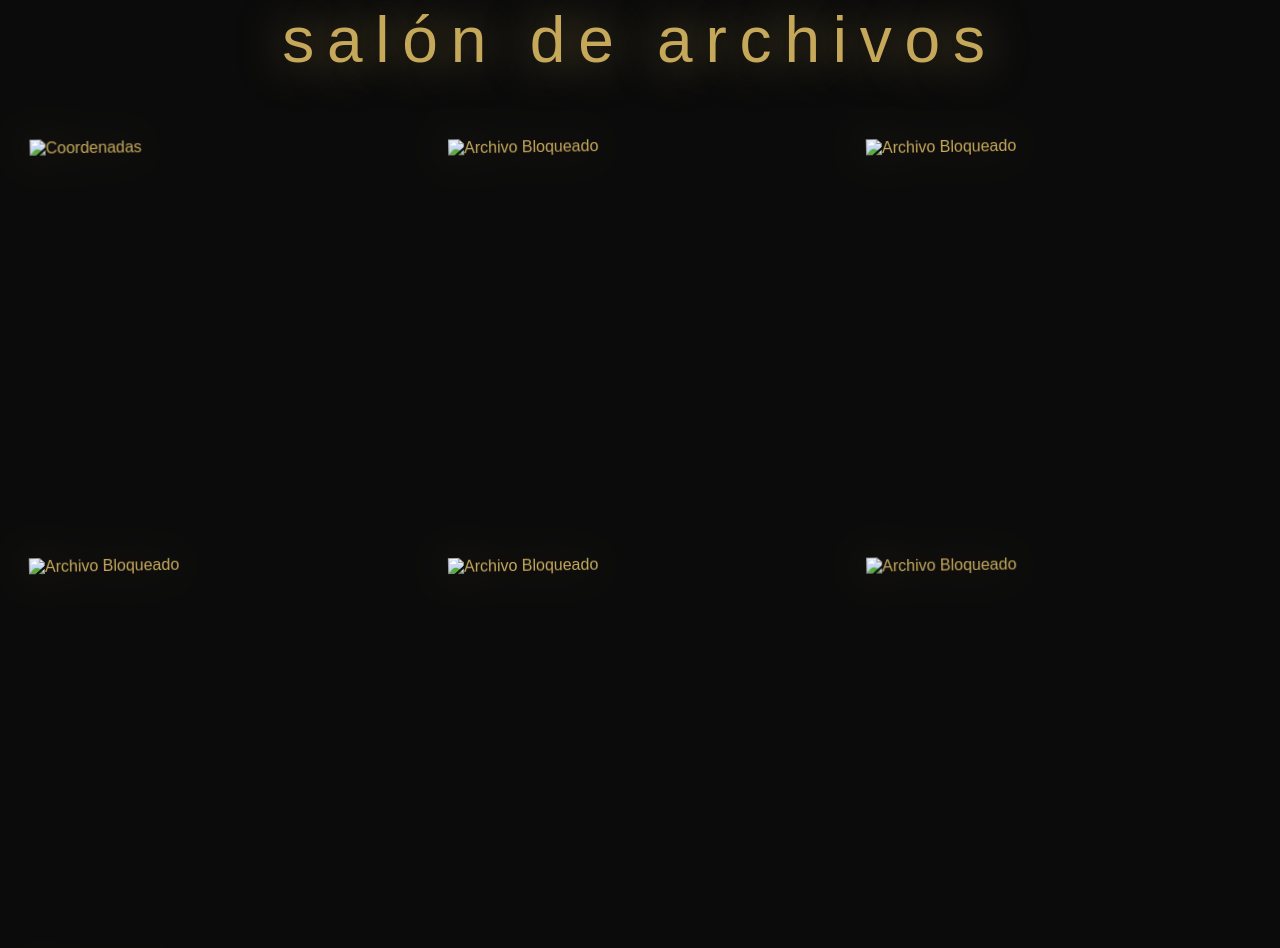
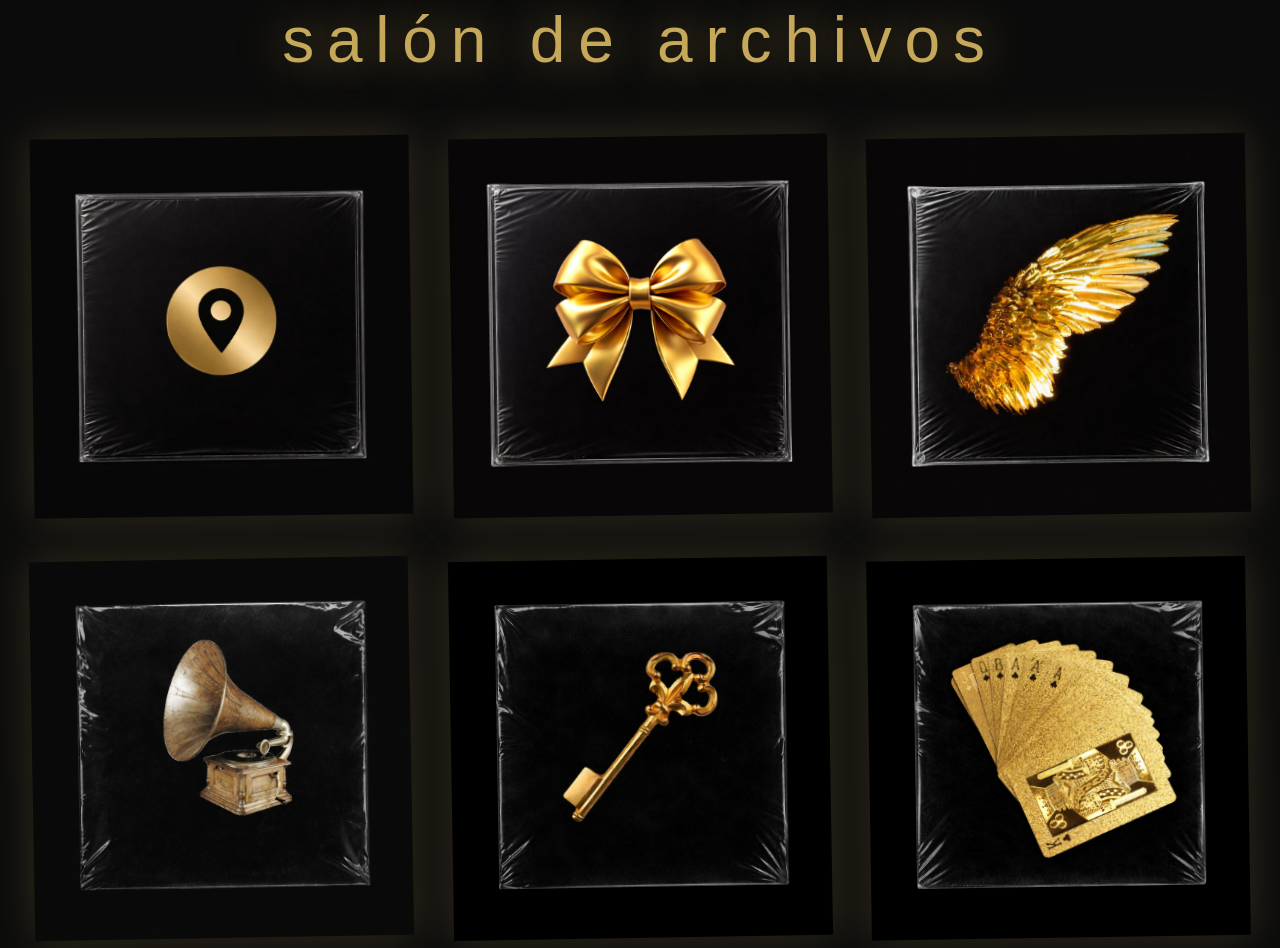
Before and after one commit to arcesdl/a-golden-boy-design-3, a plain HTML site: page index.html in a window 1280 px wide. Shown: the part 877-1825 px from the top of the page. Drawn offline with Linux system fonts and the light colour scheme; a web font is replaced by a local one.

```diff
--- a/index.html
+++ b/index.html
@@ -27,7 +27,7 @@
   <div class="gallery">
 
     <div class="archive-item" data-unlocked="true" onclick="openAudio()">
-      <img src="coordenadas.png" alt="Coordenadas" class="archive-img">
+      <img src="images/coordenadas.png" alt="Archivo Bloqueado" class="archive-img">
       <div class="archive-overlay">
         <div class="unlock-icon">🔓</div>
         <div class="overlay-text">Abrir</div>
@@ -35,7 +35,7 @@
     </div>
 
     <div class="archive-item" data-locked="true">
-      <img src="ella.png" alt="Archivo Bloqueado" class="archive-img">
+      <img src="images/ella.png" alt="Archivo Bloqueado" class="archive-img">
       <div class="archive-overlay">
         <div class="lock-icon">
           <div class="lock-keyhole"></div>
@@ -45,7 +45,7 @@
     </div>
 
     <div class="archive-item" data-locked="true">
-      <img src="vinyl3.png" alt="Archivo Bloqueado" class="archive-img">
+      <img src="images/vinyl3.png" alt="Archivo Bloqueado" class="archive-img">
       <div class="archive-overlay">
         <div class="lock-icon">
           <div class="lock-keyhole"></div>
@@ -55,7 +55,7 @@
     </div>
 
     <div class="archive-item" data-locked="true">
-      <img src="vinyl4.png" alt="Archivo Bloqueado" class="archive-img">
+      <img src="images/vinyl4.png" alt="Archivo Bloqueado" class="archive-img">
       <div class="archive-overlay">
         <div class="lock-icon">
           <div class="lock-keyhole"></div>
@@ -65,7 +65,7 @@
     </div>
 
     <div class="archive-item" data-locked="true">
-      <img src="vinyl5.png" alt="Archivo Bloqueado" class="archive-img">
+      <img src="images/vinyl5.png" alt="Archivo Bloqueado" class="archive-img">
       <div class="archive-overlay">
         <div class="lock-icon">
           <div class="lock-keyhole"></div>
@@ -75,7 +75,7 @@
     </div>
 
     <div class="archive-item" data-locked="true">
-      <img src="vinyl6.png" alt="Archivo Bloqueado" class="archive-img">
+      <img src="images/vinyl6.png" alt="Archivo Bloqueado" class="archive-img">
       <div class="archive-overlay">
         <div class="lock-icon">
           <div class="lock-keyhole"></div>
@@ -85,7 +85,7 @@
     </div>
 
     <div class="archive-item" data-locked="true">
-      <img src="vinyl7.png" alt="Archivo Bloqueado" class="archive-img">
+      <img src="images/vinyl7.png" alt="Archivo Bloqueado" class="archive-img">
       <div class="archive-overlay">
         <div class="lock-icon">
           <div class="lock-keyhole"></div>
```
Also changed, not shown: 1 other file.
